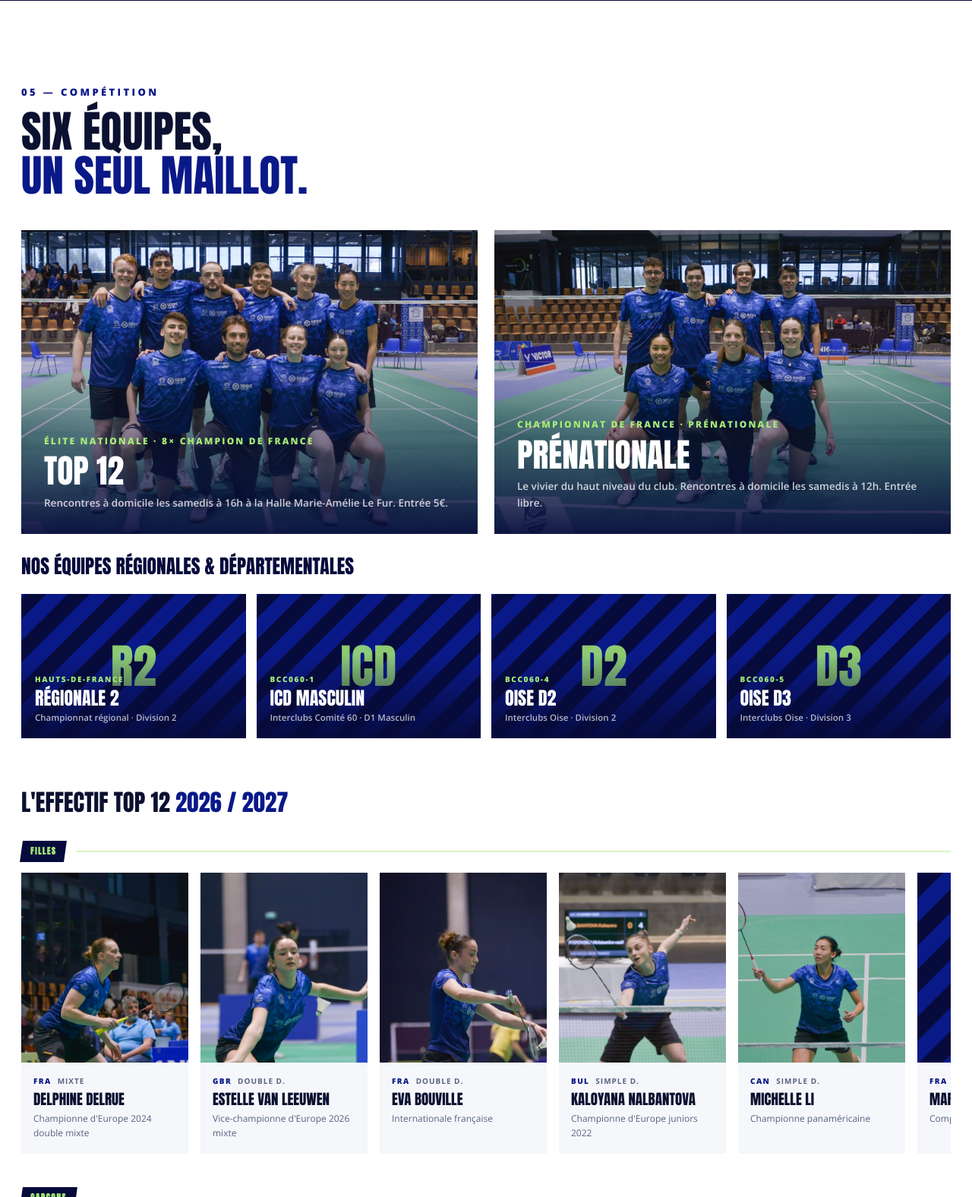
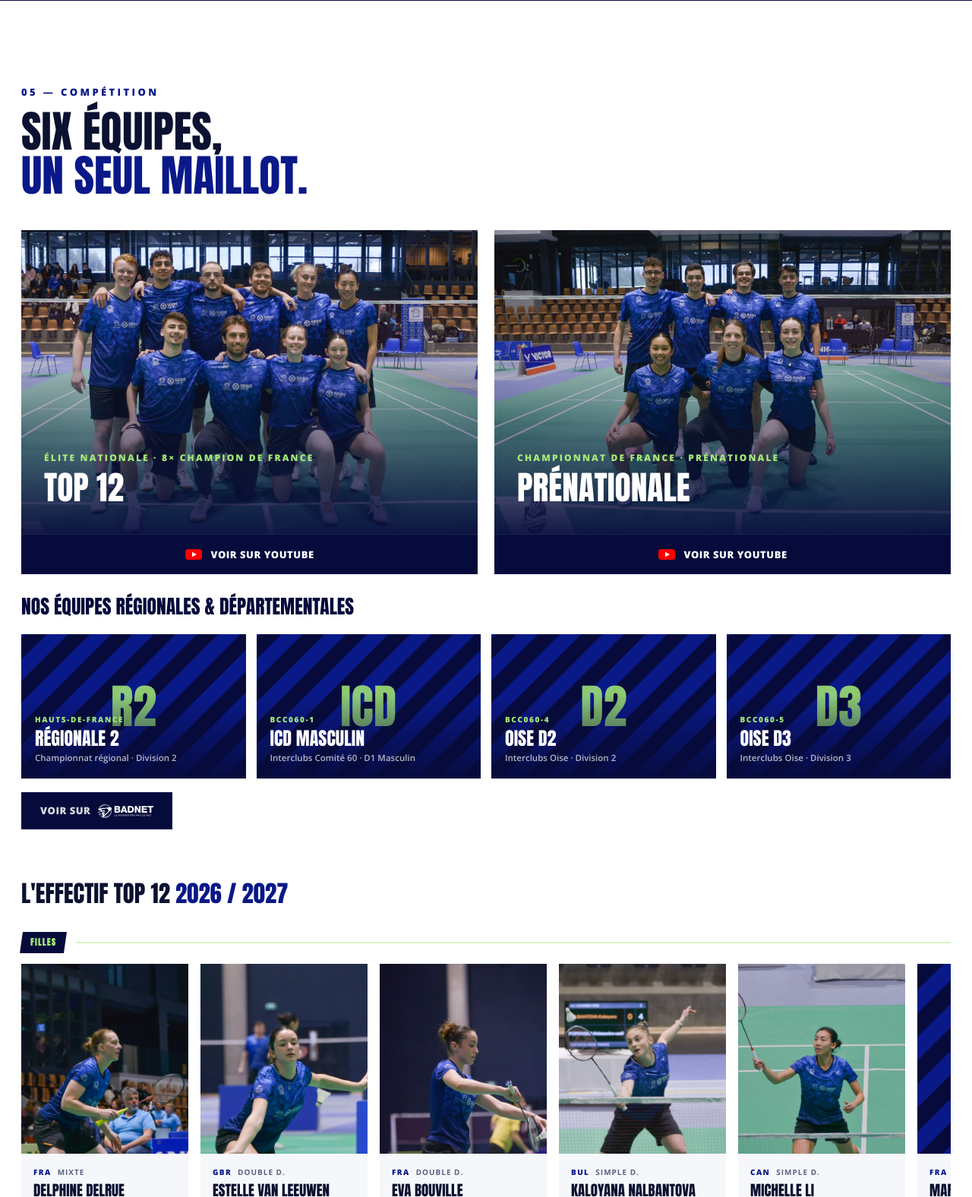
Before and after one commit to theomeurr/New-ChamblyBad, a PHP site: page / in a window 1280 px wide. Shown: the part 4924-6500 px from the top of the page at 76% size. Run offline with PHP 8.4, Linux system fonts and the light colour scheme; some libraries are stand-ins or nearby versions.

Commit message:
Équipes : boutons « Voir sur YouTube » + « Voir sur BadNet »
- Sous Top 12 et Prénationale : bouton « Voir sur YouTube » (glyph
  rouge) vers la chaîne du club (Top12 · N2).
- Sous les équipes régionales/départementales : bouton « Voir sur »
  + logo BadNet, vers la page interclubs du club (icbad.ffbad.org).
- Logo BadNet récupéré et passé en monochrome blanc
  (media/badnet-blanc.svg ; version noire dispo en media/badnet-noir.svg).
- Cartes Top12/Préna enveloppées pour porter le bouton sous chaque
  carte tout en gardant le carrousel mobile.

Co-Authored-By: Claude Opus 4.8 <noreply@anthropic.com>

```diff
--- a/css/rd.css
+++ b/css/rd.css
@@ -242,6 +242,23 @@ nav .rd-dsk{gap:16px}
 }
 .rd-dsk-cta-green>span{display:inline-block;transform:skewX(8deg)}
 .rd-dsk-cta-green:hover{background:#7ed957}
+
+/* Boutons « Voir sur YouTube / BadNet » sous les cartes équipes */
+.rd-watch{
+  display:flex;align-items:center;justify-content:center;gap:10px;
+  background:#060B3C;color:#fff;text-decoration:none;
+  padding:14px 18px;font-weight:800;font-size:13px;letter-spacing:.04em;
+  text-transform:uppercase;border-top:1px solid rgba(255,255,255,.1);
+  transition:background .2s ease,color .2s ease
+}
+.rd-watch:hover{background:#0A1988;color:#A5EB78}
+.rd-watch svg{flex:0 0 auto}
+.rd-watch img{height:18px;width:auto;display:block;flex:0 0 auto}
+.rd-watch-inline{
+  display:inline-flex;border-top:none;margin-top:18px;padding:13px 24px;
+  border:1.5px solid rgba(10,25,136,.28);background:#060B3C
+}
+.rd-watch-inline:hover{background:#0A1988;border-color:#A5EB78}
 @media (prefers-reduced-motion: reduce){
   .rd-mobile-menu.rd-drawer.open,
   .rd-mobile-menu.rd-drawer.open *{animation:none !important}
--- a/index.html
+++ b/index.html
@@ -212,7 +212,6 @@
           <a href="https://chamblybadminton.fr/wp-content/uploads/2025/08/FFBaD_-_MINEURS_QUESTIONNAIRE_SANTE.pdf" target="_blank" rel="noopener" style="background:#fff;display:flex;align-items:center;gap:16px;padding:16px 18px;text-decoration:none;color:#0B1130;transition:transform .2s" data-hover="transform:translateY(-3px)"><span style="background:#060B3C;color:#A5EB78;font-size:11px;font-weight:800;letter-spacing:.06em;padding:10px 10px;flex-shrink:0;font-family:'Anton',sans-serif">PDF</span><span style="flex:1;min-width:0"><strong style="display:block;font-size:14.5px;line-height:1.3">Questionnaire santé mineur</strong><span style="display:block;font-size:12px;color:#5A6380;margin-top:2px">Obligatoire</span></span><span style="color:#0A1988;font-weight:800;flex-shrink:0">→</span></a>
           <a href="https://chamblybadminton.fr/wp-content/uploads/2025/09/Horaires-et-tarifs-2025-2026-QR-Code.pdf" target="_blank" rel="noopener" style="background:#fff;display:flex;align-items:center;gap:16px;padding:16px 18px;text-decoration:none;color:#0B1130;transition:transform .2s" data-hover="transform:translateY(-3px)"><span style="background:#060B3C;color:#A5EB78;font-size:11px;font-weight:800;letter-spacing:.06em;padding:10px 10px;flex-shrink:0;font-family:'Anton',sans-serif">PDF</span><span style="flex:1;min-width:0"><strong style="display:block;font-size:14.5px;line-height:1.3">Horaires &amp; tarifs complets</strong><span style="display:block;font-size:12px;color:#5A6380;margin-top:2px">Toutes catégories</span></span><span style="color:#0A1988;font-weight:800;flex-shrink:0">→</span></a>
           <a href="https://chamblybadminton.fr/wp-content/uploads/2021/08/Certificat-de-non-contre-indication.pdf" target="_blank" rel="noopener" style="background:#fff;display:flex;align-items:center;gap:16px;padding:16px 18px;text-decoration:none;color:#0B1130;transition:transform .2s" data-hover="transform:translateY(-3px)"><span style="background:#060B3C;color:#A5EB78;font-size:11px;font-weight:800;letter-spacing:.06em;padding:10px 10px;flex-shrink:0;font-family:'Anton',sans-serif">PDF</span><span style="flex:1;min-width:0"><strong style="display:block;font-size:14.5px;line-height:1.3">Certificat médical</strong><span style="display:block;font-size:12px;color:#5A6380;margin-top:2px">Si le questionnaire santé l'impose</span></span><span style="color:#0A1988;font-weight:800;flex-shrink:0">→</span></a>
-          <a href="https://chamblybadminton.fr/wp-content/uploads/2025/09/Documents-inscriptions-2025-2026.zip" target="_blank" rel="noopener" style="background:#fff;display:flex;align-items:center;gap:16px;padding:16px 18px;text-decoration:none;color:#0B1130;transition:transform .2s" data-hover="transform:translateY(-3px)"><span style="background:#060B3C;color:#A5EB78;font-size:11px;font-weight:800;letter-spacing:.06em;padding:10px 10px;flex-shrink:0;font-family:'Anton',sans-serif">ZIP</span><span style="flex:1;min-width:0"><strong style="display:block;font-size:14.5px;line-height:1.3">Dossier d'inscription complet</strong><span style="display:block;font-size:12px;color:#5A6380;margin-top:2px">Tous les documents en 1 archive</span></span><span style="color:#0A1988;font-weight:800;flex-shrink:0">→</span></a>
         </div>
         <div style="margin-top:36px;display:flex;gap:16px;flex-wrap:wrap;align-items:center">
           <a href="https://chamblybadminton.fr/wp-content/uploads/2025/09/Documents-inscriptions-2025-2026.zip" target="_blank" rel="noopener" style="background:#060B3C;color:#A5EB78;text-decoration:none;padding:18px 36px;font-weight:800;font-size:14px;letter-spacing:.08em;text-transform:uppercase;transform:skewX(-8deg);display:inline-block" data-hover="background:#0A1988">
@@ -285,23 +284,29 @@
       </div>
     </div>
     <div data-reveal class="rd-carousel" style="display:grid;grid-template-columns:repeat(auto-fit,minmax(320px,1fr));gap:22px;margin-bottom:22px">
+      <div>
         <div data-zoom="media/top12_equipe.webp" style="position:relative;height:400px;overflow:hidden;background:#060B3C;cursor:zoom-in">
           <img src="media/top12_equipe.webp" alt="Top 12" style="position:absolute;inset:0;width:100%;height:100%;object-fit:cover;object-position:center 28%" />
           <div style="position:absolute;inset:0;background:linear-gradient(180deg,rgba(6,11,60,0) 38%,rgba(6,11,60,.94) 100%)"></div>
           <div style="position:absolute;bottom:0;left:0;right:0;padding:30px">
             <div style="color:#A5EB78;font-size:12px;font-weight:800;letter-spacing:.18em;text-transform:uppercase">Élite nationale · 8× Champion de France</div>
             <div style="font-family:'Anton',sans-serif;font-size:clamp(34px,3.4vw,48px);text-transform:uppercase;line-height:1;margin:8px 0 10px;color:#fff">Top 12</div>
-          <div style="color:rgba(255,255,255,.78);font-size:13.5px;font-weight:600">Rencontres à domicile les samedis à 16h à la Halle Marie-Amélie Le Fur. Entrée 5€.</div>
+            <div style="color:rgba(255,255,255,.78);font-size:13.5px;font-weight:600"></div>
           </div>
         </div>
+        <a class="rd-watch" href="https://www.youtube.com/channel/UCGKtaRnl-HUUG0mopVEXWnQ" target="_blank" rel="noopener"><svg width="24" height="24" viewBox="0 0 24 24" aria-hidden="true"><rect x="1" y="5" width="22" height="14" rx="4" fill="#FF0000"></rect><path d="M10 8.8 16 12l-6 3.2z" fill="#fff"></path></svg>Voir sur YouTube</a>
+      </div>
+      <div>
         <div data-zoom="media/n2_equipe.webp" style="position:relative;height:400px;overflow:hidden;background:#060B3C;cursor:zoom-in">
           <img src="media/n2_equipe.webp" alt="Prénationale" style="position:absolute;inset:0;width:100%;height:100%;object-fit:cover;object-position:center 28%" />
           <div style="position:absolute;inset:0;background:linear-gradient(180deg,rgba(6,11,60,0) 38%,rgba(6,11,60,.94) 100%)"></div>
           <div style="position:absolute;bottom:0;left:0;right:0;padding:30px">
             <div style="color:#A5EB78;font-size:12px;font-weight:800;letter-spacing:.18em;text-transform:uppercase">Championnat de France · Prénationale</div>
             <div style="font-family:'Anton',sans-serif;font-size:clamp(34px,3.4vw,48px);text-transform:uppercase;line-height:1;margin:8px 0 10px;color:#fff">Prénationale</div>
-          <div style="color:rgba(255,255,255,.78);font-size:13.5px;font-weight:600">Le vivier du haut niveau du club. Rencontres à domicile les samedis à 12h. Entrée libre.</div>
+            <div style="color:rgba(255,255,255,.78);font-size:13.5px;font-weight:600"></div>
           </div>
+        </div>
+        <a class="rd-watch" href="https://www.youtube.com/channel/UCGKtaRnl-HUUG0mopVEXWnQ" target="_blank" rel="noopener"><svg width="24" height="24" viewBox="0 0 24 24" aria-hidden="true"><rect x="1" y="5" width="22" height="14" rx="4" fill="#FF0000"></rect><path d="M10 8.8 16 12l-6 3.2z" fill="#fff"></path></svg>Voir sur YouTube</a>
       </div>
     </div>
 
@@ -313,6 +318,7 @@
         <div style="position:relative;height:190px;overflow:hidden;background:#060B3C"><div style="position:absolute;inset:0;display:flex;align-items:center;justify-content:center;background:repeating-linear-gradient(-45deg,#060B3C 0 20px,#0A1988 20px 40px)"><span style="font-family:'Anton',sans-serif;font-size:62px;line-height:1;color:#A5EB78;opacity:.85">D2</span></div><div style="position:absolute;inset:0;background:linear-gradient(180deg,rgba(6,11,60,0) 42%,rgba(6,11,60,.95) 100%)"></div><div style="position:absolute;bottom:0;left:0;right:0;padding:18px"><div style="color:#A5EB78;font-size:10px;font-weight:800;letter-spacing:.16em;text-transform:uppercase">BCC060-4</div><div style="font-family:'Anton',sans-serif;font-size:24px;text-transform:uppercase;line-height:1;margin-top:5px;color:#fff">Oise D2</div><div style="color:rgba(255,255,255,.7);font-size:11.5px;font-weight:600;margin-top:5px">Interclubs Oise · Division 2</div></div></div>
         <div style="position:relative;height:190px;overflow:hidden;background:#060B3C"><div style="position:absolute;inset:0;display:flex;align-items:center;justify-content:center;background:repeating-linear-gradient(-45deg,#060B3C 0 20px,#0A1988 20px 40px)"><span style="font-family:'Anton',sans-serif;font-size:62px;line-height:1;color:#A5EB78;opacity:.85">D3</span></div><div style="position:absolute;inset:0;background:linear-gradient(180deg,rgba(6,11,60,0) 42%,rgba(6,11,60,.95) 100%)"></div><div style="position:absolute;bottom:0;left:0;right:0;padding:18px"><div style="color:#A5EB78;font-size:10px;font-weight:800;letter-spacing:.16em;text-transform:uppercase">BCC060-5</div><div style="font-family:'Anton',sans-serif;font-size:24px;text-transform:uppercase;line-height:1;margin-top:5px;color:#fff">Oise D3</div><div style="color:rgba(255,255,255,.7);font-size:11.5px;font-weight:600;margin-top:5px">Interclubs Oise · Division 3</div></div></div>
       </div>
+      <a class="rd-watch rd-watch-inline" href="https://icbad.ffbad.org/instance/BCCO60" target="_blank" rel="noopener"><span style="color:rgba(255,255,255,.85)">Voir sur</span> <img src="media/badnet-blanc.svg" alt="BadNet" /></a>
     </div>
 
     <!-- Joueurs scroller -->
```
Also changed, not shown: media/badnet-blanc.svg (added), media/badnet-noir.svg (added). Lines whose indentation alone changed are shown as unchanged.
